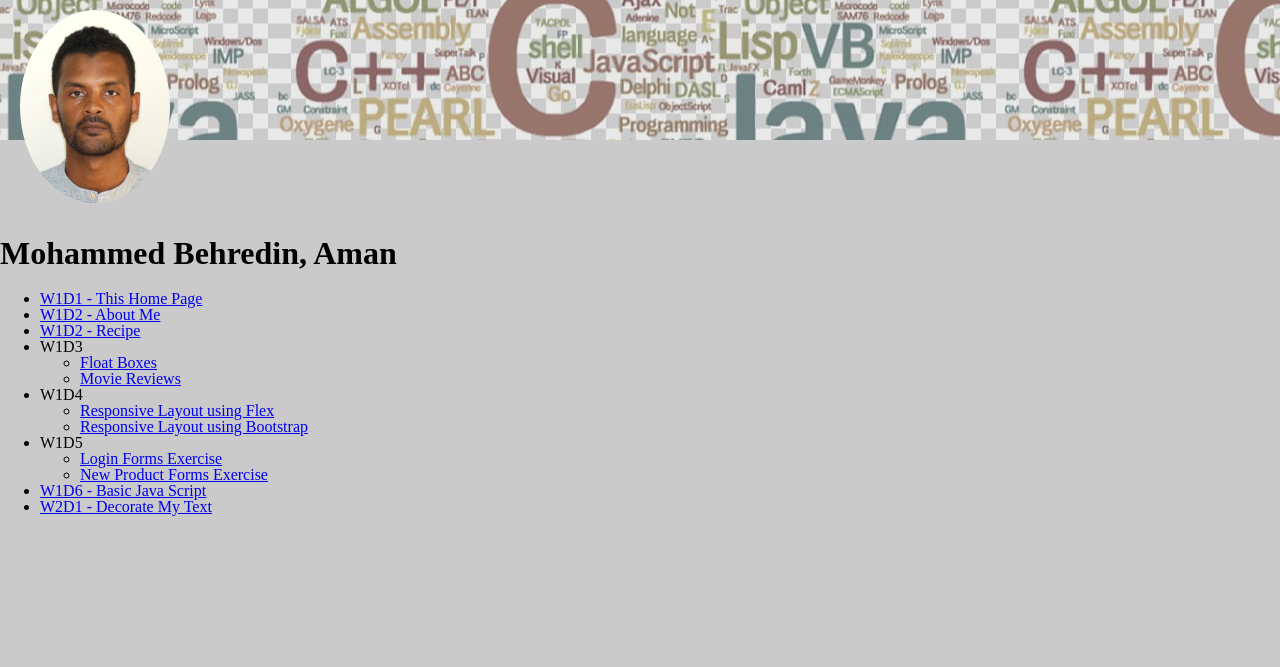
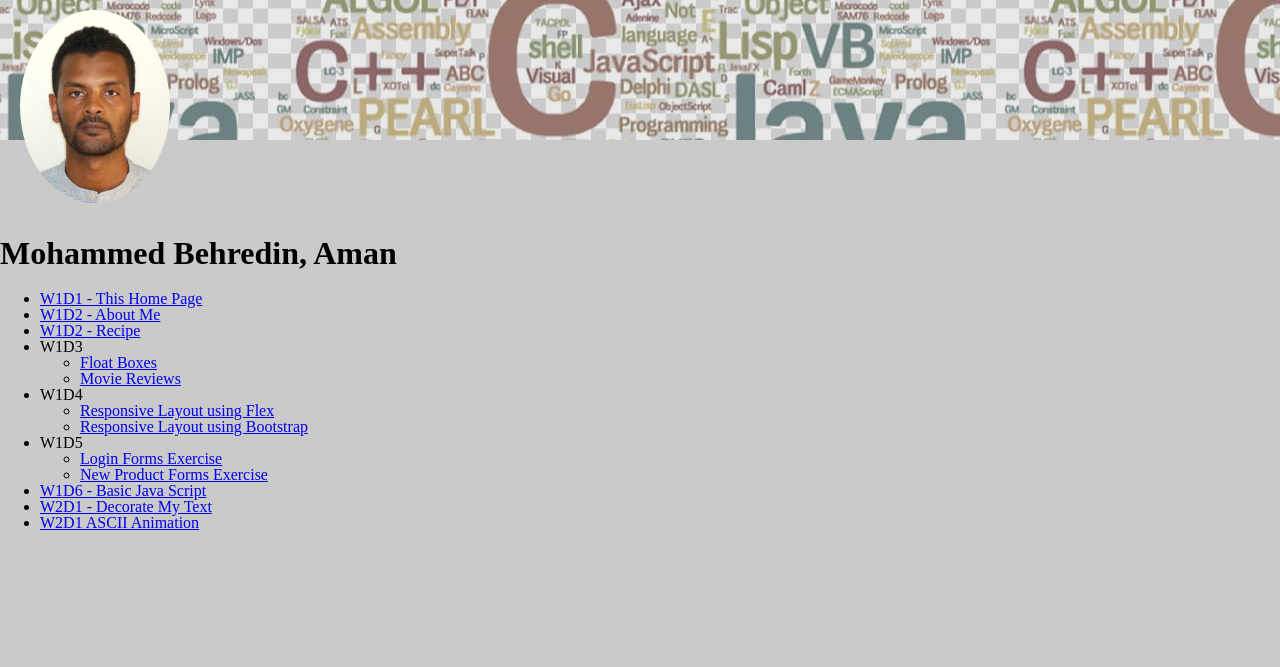
Before and after one commit to mamekelle/WAP, a plain HTML site: page index.html in a window 1280 px wide. Shown: the top 667 px of the page. Drawn offline with Linux system fonts and the light colour scheme.

Commit message:
:construction: LabW2D2

```diff
--- a/index.html
+++ b/index.html
@@ -36,6 +36,7 @@
     </li>
     <li><a href="./LabW1D6/BasicJavaScript.html">W1D6 - Basic Java Script</a></li>
     <li><a href="./LabW2D1/DecorateMyText.html">W2D1 - Decorate My Text</a></li>
+    <li><a href="./LabW2D2/ascii.html">W2D1 ASCII Animation</a></li>
 
 </ul>
 <br>
```
